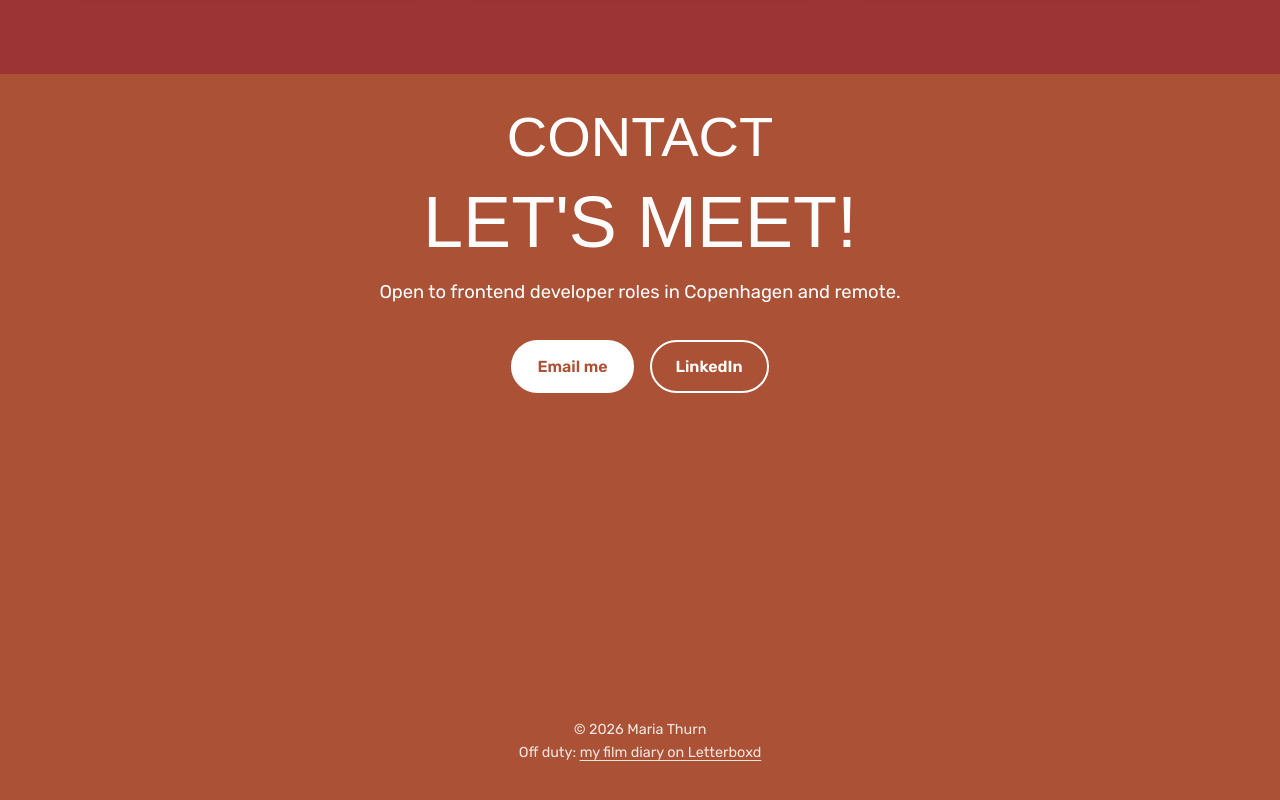
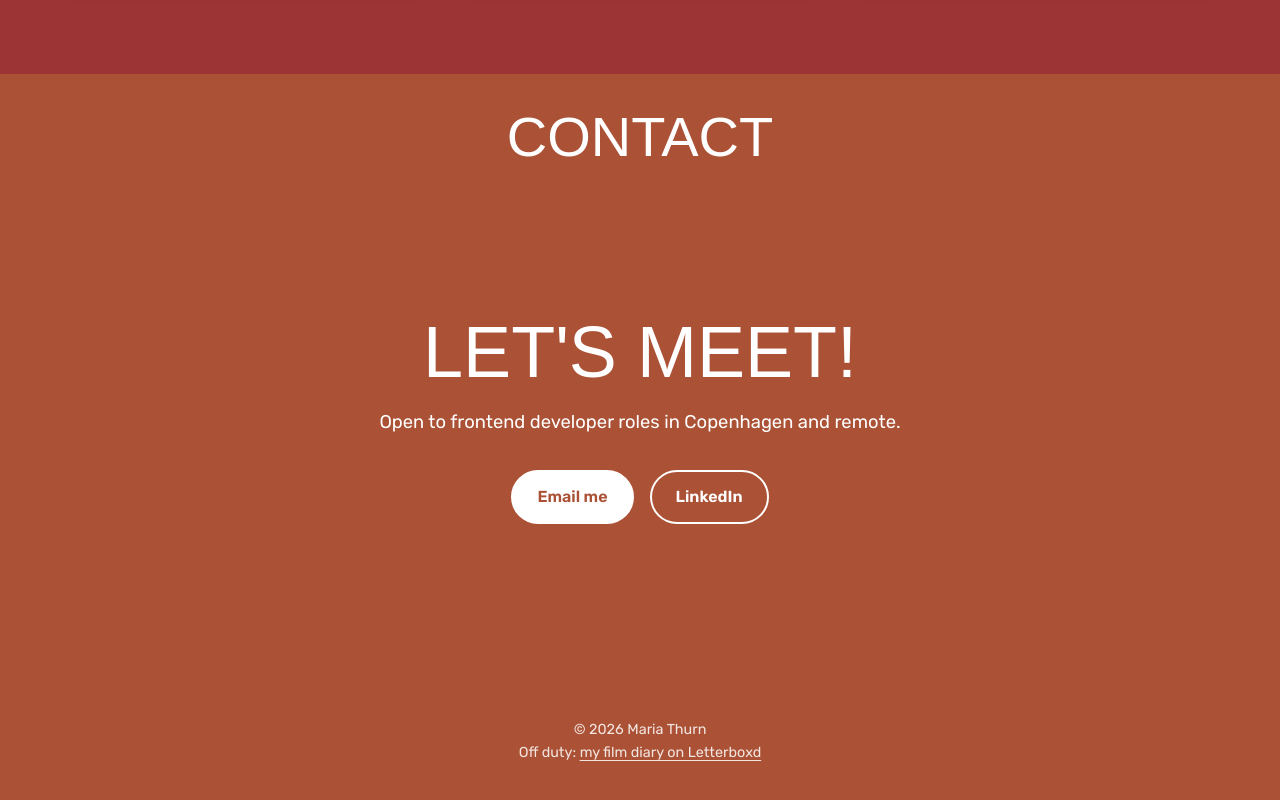
Before and after one commit to mariathurn/portfolio-website, a React (Vite) app: page / in a window 1280 px wide. Shown: the part 2619-3419 px from the top of the page. Built offline with nearby package versions, Linux system fonts and the light colour scheme; a web font is replaced by a local one.

Commit message:
Center contact content vertically
Co-Authored-By: Claude Opus 5.5 <noreply@anthropic.com>

```diff
--- a/src/components/Contact.tsx
+++ b/src/components/Contact.tsx
@@ -4,11 +4,13 @@ function Contact() {
     return (
         <section id='contact' className='contact'>
             <h2 className="section-title">Contact</h2>
-            <p className='contact-tagline'>Let's meet!</p>
-            <p className='contact-text'>Open to frontend developer roles in Copenhagen and remote.</p>
-            <div className='contact-ways'>
-                <a className="button button-primary" href="mailto:mariathurn@web.de">Email me</a>
-                <a className="button button-secondary" href="https://www.linkedin.com/in/maria-thurn-134421142/" target="_blank" rel="noopener noreferrer">LinkedIn</a>
+            <div className='contact-content'>
+                <p className='contact-tagline'>Let's meet!</p>
+                <p className='contact-text'>Open to frontend developer roles in Copenhagen and remote.</p>
+                <div className='contact-ways'>
+                    <a className="button button-primary" href="mailto:mariathurn@web.de">Email me</a>
+                    <a className="button button-secondary" href="https://www.linkedin.com/in/maria-thurn-134421142/" target="_blank" rel="noopener noreferrer">LinkedIn</a>
+                </div>
             </div>
             <footer className='contact-footer'>
                 <p>© 2026 Maria Thurn</p>
--- a/src/styles/Contact.css
+++ b/src/styles/Contact.css
@@ -12,6 +12,14 @@
 
 .contact .section-title {
     margin-bottom: 16px;
+}
+
+/* Vertically centred between the title and the footer */
+.contact-content {
+    display: flex;
+    flex-direction: column;
+    align-items: center;
+    margin: auto 0;
 }
 
 .contact-tagline {
@@ -39,7 +47,6 @@
 }
 
 .contact-footer {
-    margin-top: auto;
     padding-top: 64px;
     font-size: 0.9rem;
     opacity: 0.85;
```
